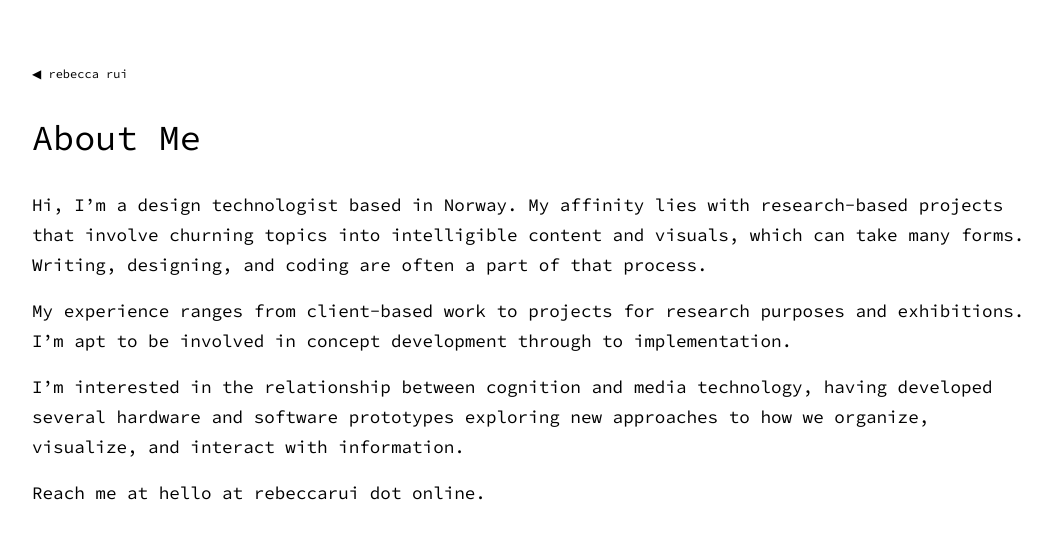
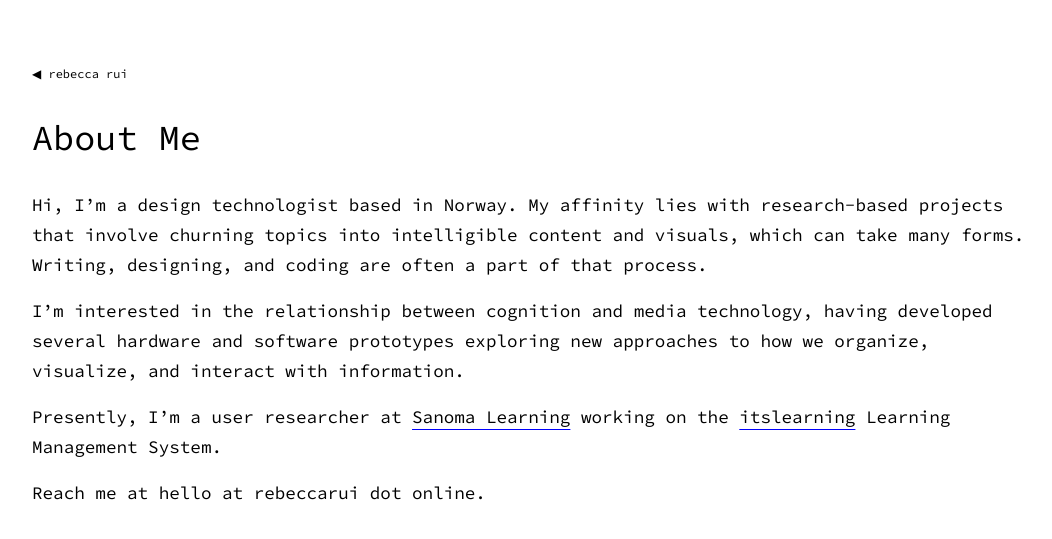
Before and after one commit to iurrrui/iurrrui.github.io, a Jekyll site: the page built from about-me.md, in a window 1280 px wide. Shown: the top 539 px of the page, without its empty margins (108-1160 px from the left). Built offline with Jekyll 4.4.1, drawn with Linux system fonts in a browser that asks for light colours.

Commit message:
Updated about me text

```diff
--- a/about-me.md
+++ b/about-me.md
@@ -8,11 +8,11 @@ Hi, I’m a design technologist based in Norway. My affinity lies with research-
 <!-- Writing is an activity through which I think, and designing is how ideas take shape. I see coding not only as a means for creative output but as a form of practical engagement through which theoretical understanding can emerge. -->
 
 
-My experience ranges from client-based work to projects for research purposes and exhibitions. I’m apt to be involved in concept development through to implementation.
+<!-- My experience ranges from client-based work to projects for research purposes and exhibitions. I’m apt to be involved in concept development through to implementation. -->
 
 I'm interested in the relationship between cognition and media technology, having developed several hardware and software prototypes exploring new approaches to how we organize, visualize, and interact with information.
 
-<!-- Presently, I'm a -->
+Presently, I'm a user researcher at [Sanoma Learning](https://www.sanomalearning.com/) working on the [itslearning](https://itslearning.com/) Learning Management System.
 
 Reach me at hello at rebeccarui dot online.
 
```
Also changed, not shown: Gemfile.lock, 14 other files.
